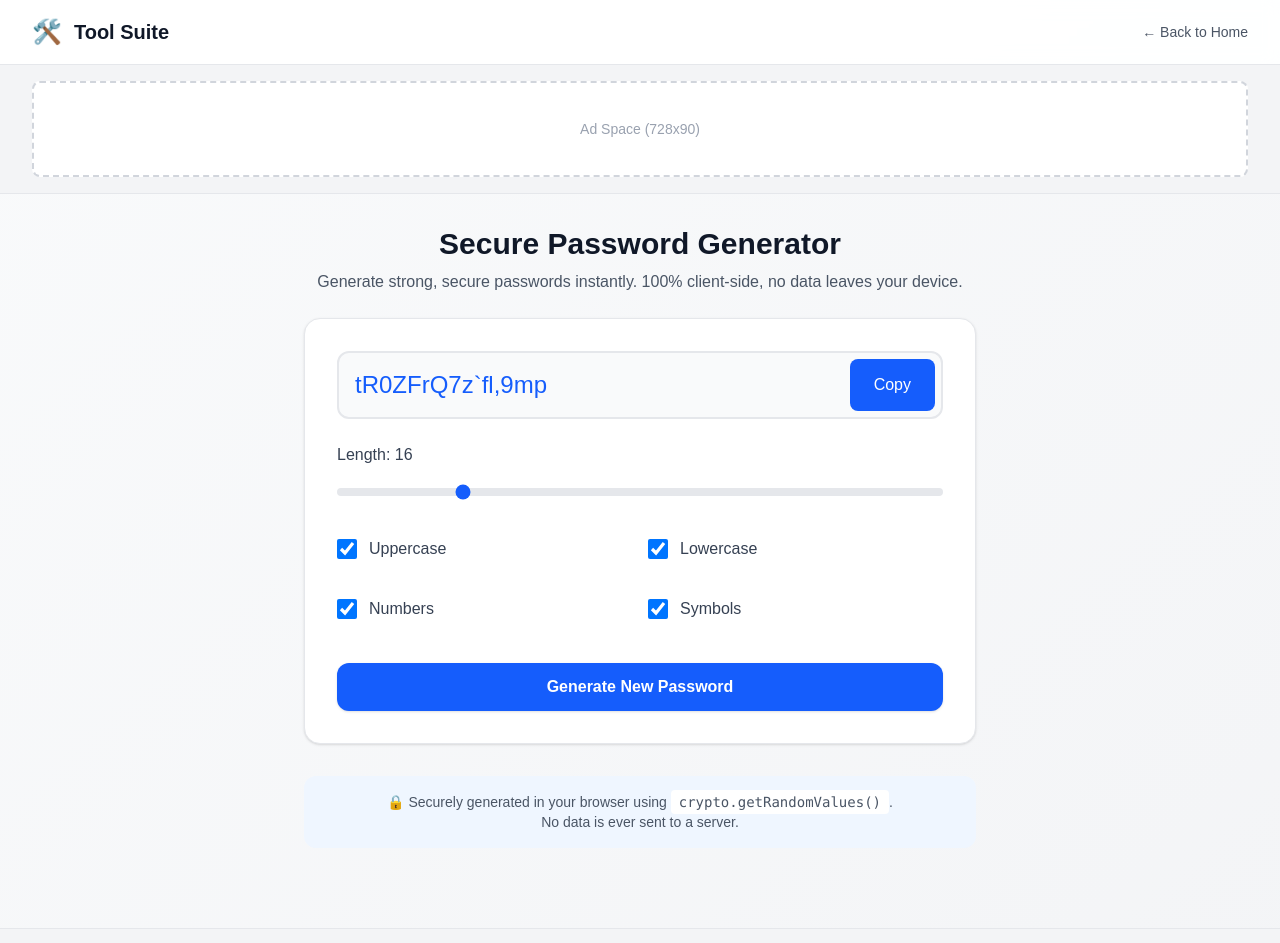
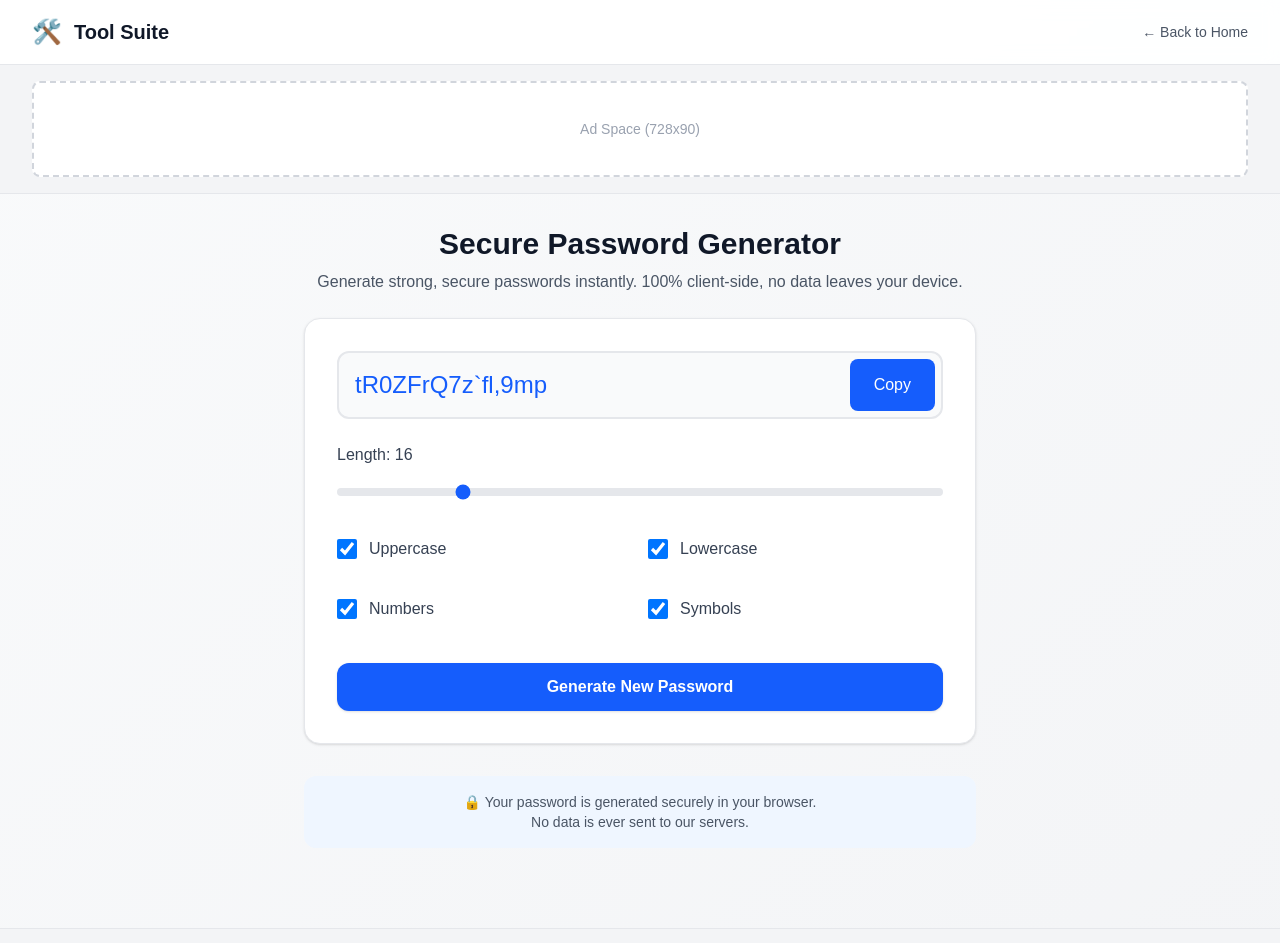
Before and after one commit to kamome1108/tool-page, a Next.js app: page /tools/password-generator in a window 1280 px wide. Shown: the top 943 px of the page. Built offline with nearby package versions, Linux system fonts and the light colour scheme.

Commit message:
Refactor: Improve SEO, semantic HTML, and update tool text based on review

```diff
--- a/app/layout.tsx
+++ b/app/layout.tsx
@@ -13,8 +13,8 @@ const jetbrainsMono = JetBrains_Mono({
 });
 
 export const metadata: Metadata = {
-  title: "Create Next App",
-  description: "Generated by create next app",
+  title: "Tool Suite - Free Online Tools for Developers & Creators",
+  description: "A collection of free, privacy-focused online tools including password generators, formatters, and calculators. No sign-up required, runs entirely in your browser.",
 };
 
 export default function RootLayout({
--- a/app/page.tsx
+++ b/app/page.tsx
@@ -28,6 +28,8 @@ export default function Home() {
         </div>
       </header>
 
+      {/* Main Content */}
+      <main>
         {/* Hero Section */}
         <section className="py-12 sm:py-16 lg:py-20">
           <div className="max-w-7xl mx-auto px-4 sm:px-6 lg:px-8 text-center">
@@ -97,6 +99,7 @@ export default function Home() {
             </div>
           </div>
         </section>
+      </main>
 
       {/* Footer */}
       <footer className="bg-white border-t border-gray-200 py-12">
--- a/app/tools/password-generator/page.tsx
+++ b/app/tools/password-generator/page.tsx
@@ -140,8 +140,8 @@ export default function PasswordGenerator() {
 
         <div className="mt-8 text-gray-600 text-sm text-center bg-blue-50 p-4 rounded-xl">
           <p>
-            🔒 Securely generated in your browser using <code className="bg-white px-2 py-1 rounded">crypto.getRandomValues()</code>.
-            <br />No data is ever sent to a server.
+            🔒 Your password is generated securely in your browser.
+            <br />No data is ever sent to our servers.
           </p>
         </div>
       </div>
```
Lines whose indentation alone changed are shown as unchanged.
